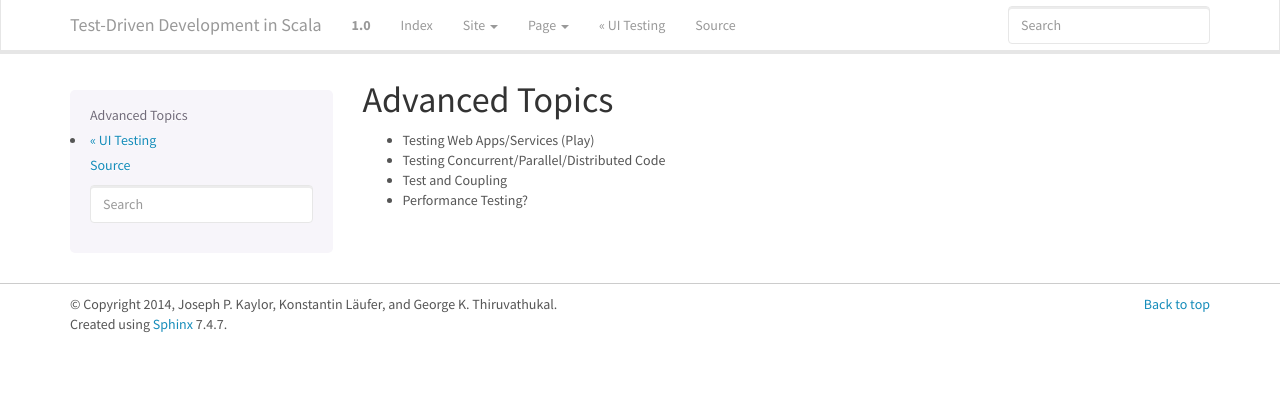
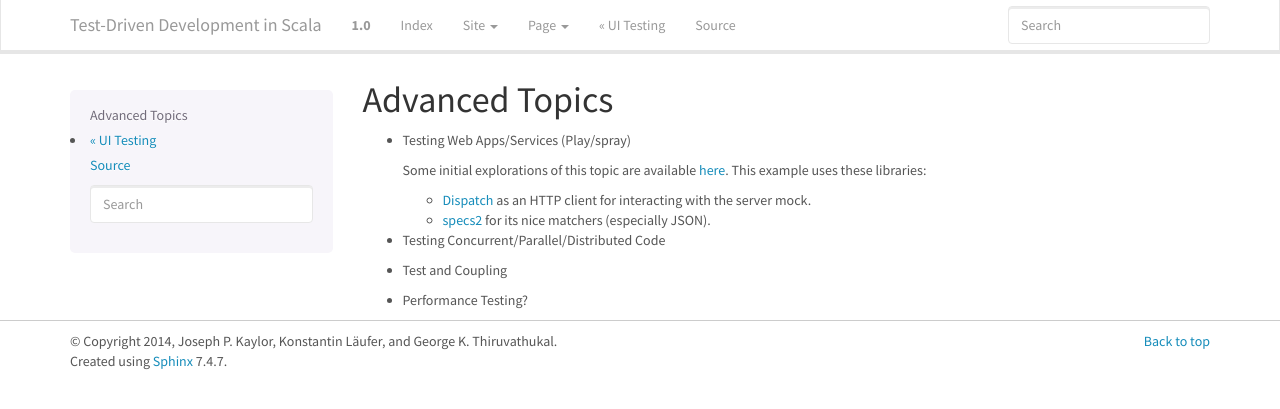
Before and after one commit to LoyolaChicagoBooks/scala-tdd, a Sphinx documentation site: the page built from source/cpdctesting.rst, in a window 1280 px wide. Shown: the top 409 px of the page. Built offline with Sphinx 7.4.7, drawn with Linux system fonts in a browser that asks for light colours.

Commit message:
added brief reference to emerging HTTP service testing example to advanced (CPDC) chapter

```diff
--- a/source/cpdctesting.rst
+++ b/source/cpdctesting.rst
@@ -1,7 +1,17 @@
 Advanced Topics
 =================
 
-- Testing Web Apps/Services (Play)
+- Testing Web Apps/Services (Play/spray)
+
+  Some initial explorations of this topic are available `here
+  <https://github.com/klaeufer/clickcounter-spray-scala>`_. This example uses these libraries:
+
+  - `Dispatch <http://dispatch.databinder.net>`_ as an HTTP client for
+    interacting with the server mock.
+
+  - `specs2 <http://etorreborre.github.io/specs2>`_ for its nice
+    matchers (especially JSON).
+
 - Testing Concurrent/Parallel/Distributed Code
 - Test and Coupling
 - Performance Testing?
```
